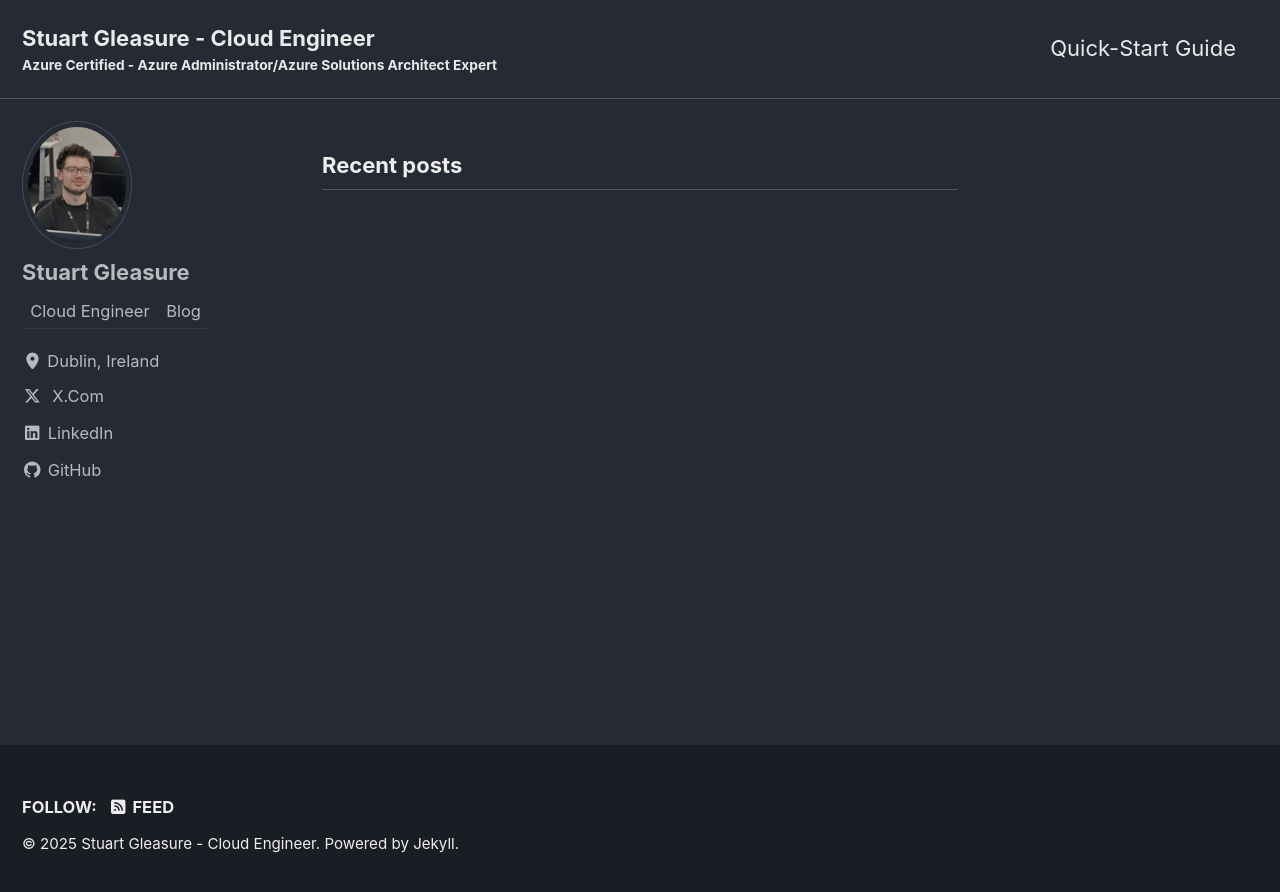
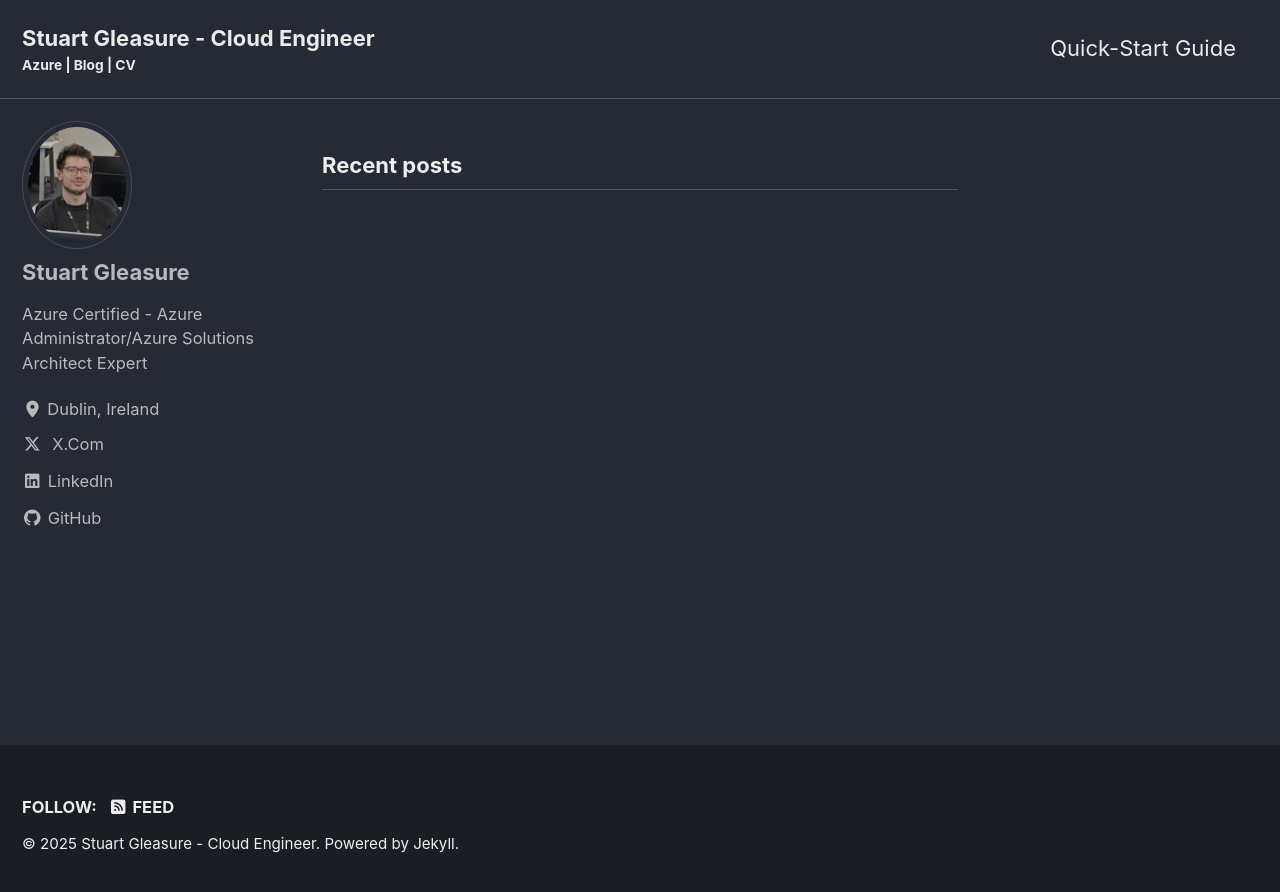
Before and after one commit to TinoStu/TinoStu.github.io, a Jekyll site: the page built from index.html, in a window 1280 px wide. Shown: the top 892 px of the page. Built offline with Jekyll 4.4.1, drawn with Linux system fonts in a browser that asks for light colours; cached includes are drawn as plain includes; the list of posts is cut into pages by our own code; some of the changed lines change nothing that is shown.

Commit message:
text change #2

```diff
--- a/_config.yml
+++ b/_config.yml
@@ -19,7 +19,7 @@ locale                   : "en-US"
 rtl                      : # true, false (default) # turns direction of the page into right to left for RTL languages
 title                    : "Stuart Gleasure - Cloud Engineer"
 title_separator          : "-"
-subtitle                 : "Azure Certified - Azure Administrator/Azure Solutions Architect Expert" # site tagline that appears below site title in masthead
+subtitle                 : "Azure | Blog | CV" # site tagline that appears below site title in masthead
 name                     : "Your Name"
 description              : "Cloud engineering insights, projects, and more"
 url                      : # the base hostname & protocol for your site e.g. "https://mmistakes.github.io"
@@ -115,7 +115,7 @@ analytics:
 author:
   name             : "Stuart Gleasure"
   avatar           : "/assets/images/bio-photo.jpg"
-  bio              : "Cloud Engineer | Blog"
+  bio              : "Azure Certified - Azure Administrator/Azure Solutions Architect Expert"
   location         : "Dublin, Ireland"
   email            :
   links:
```
